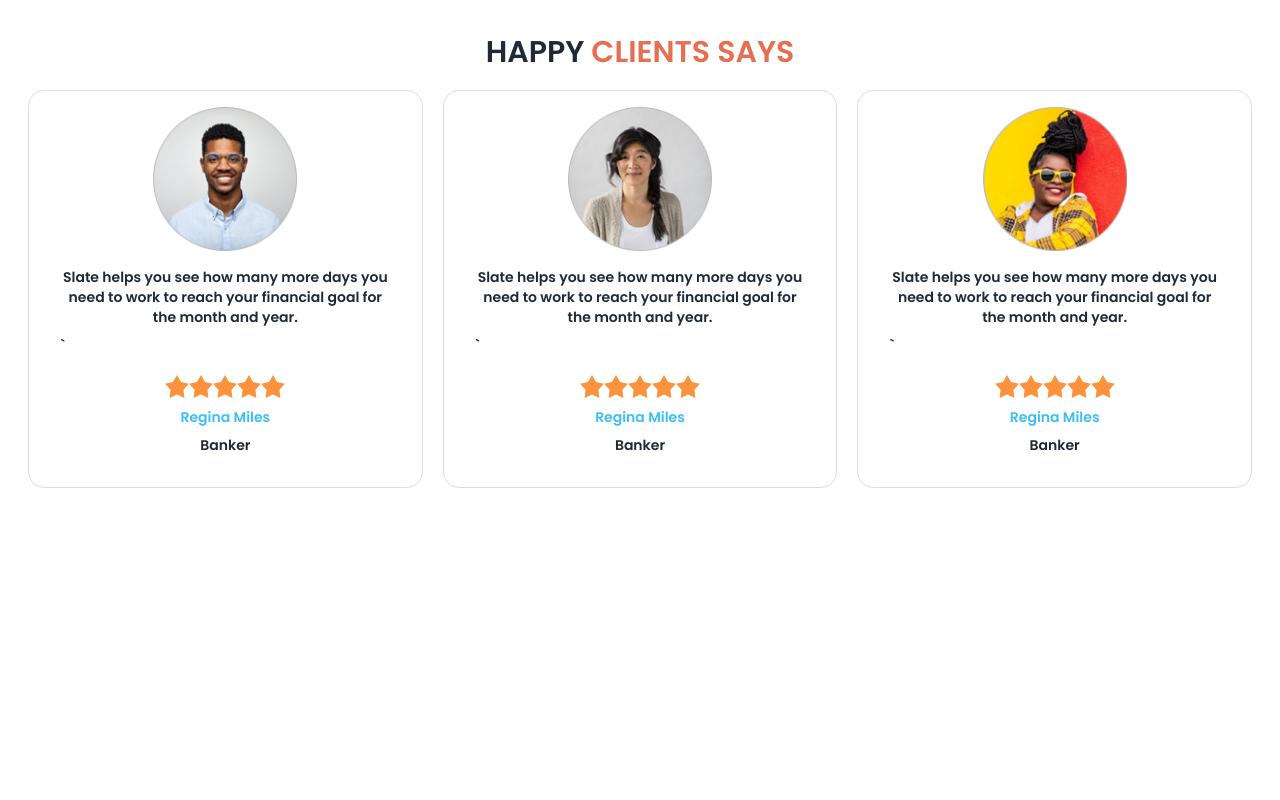
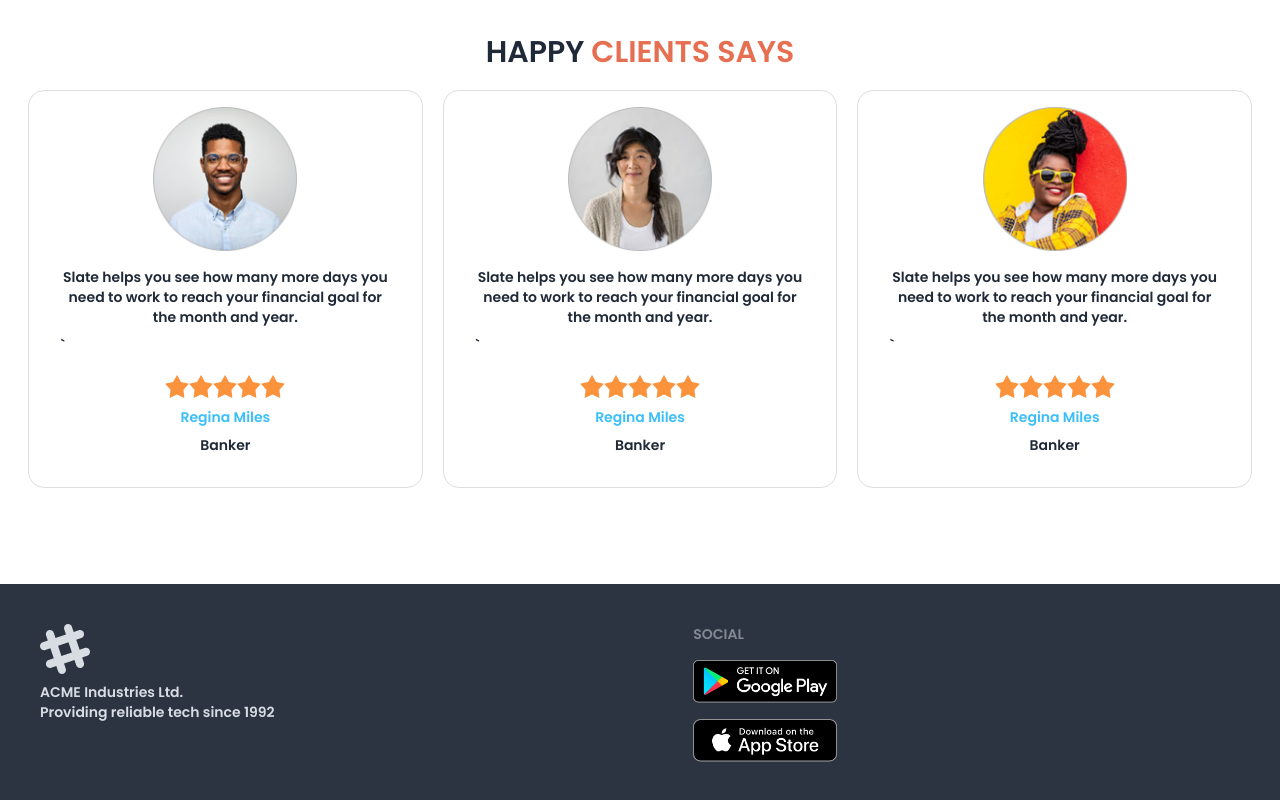
Before and after one commit to ayon121/biker-zone-website, a plain HTML site: page index.html in a window 1280 px wide. Shown: the part 1383-2183 px from the top of the page. Before the commit the page ends 1967 px from the top, so only its background shows below. Drawn offline with nearby package versions, Linux system fonts and the light colour scheme.

Commit message:
footer done

```diff
--- a/index.html
+++ b/index.html
@@ -266,9 +266,19 @@
 
         </section>
     </main>
-    <footer>
-
-    </footer>
+    <footer class="footer p-10 bg-neutral text-neutral-content">
+        <div>
+          <svg width="50" height="50" viewBox="0 0 24 24" xmlns="http://www.w3.org/2000/svg" fill-rule="evenodd" clip-rule="evenodd" class="fill-current"><path d="M22.672 15.226l-2.432.811.841 2.515c.33 1.019-.209 2.127-1.23 2.456-1.15.325-2.148-.321-2.463-1.226l-.84-2.518-5.013 1.677.84 2.517c.391 1.203-.434 2.542-1.831 2.542-.88 0-1.601-.564-1.86-1.314l-.842-2.516-2.431.809c-1.135.328-2.145-.317-2.463-1.229-.329-1.018.211-2.127 1.231-2.456l2.432-.809-1.621-4.823-2.432.808c-1.355.384-2.558-.59-2.558-1.839 0-.817.509-1.582 1.327-1.846l2.433-.809-.842-2.515c-.33-1.02.211-2.129 1.232-2.458 1.02-.329 2.13.209 2.461 1.229l.842 2.515 5.011-1.677-.839-2.517c-.403-1.238.484-2.553 1.843-2.553.819 0 1.585.509 1.85 1.326l.841 2.517 2.431-.81c1.02-.33 2.131.211 2.461 1.229.332 1.018-.21 2.126-1.23 2.456l-2.433.809 1.622 4.823 2.433-.809c1.242-.401 2.557.484 2.557 1.838 0 .819-.51 1.583-1.328 1.847m-8.992-6.428l-5.01 1.675 1.619 4.828 5.011-1.674-1.62-4.829z"></path></svg>
+          <p>ACME Industries Ltd.<br/>Providing reliable tech since 1992</p>
+        </div>
+        <div>
+          <span class="footer-title">Social</span>
+          <div class="grid grid-cols-1 gap-4">
+            <a><img src="./images/others/android.png" alt="" class="w-36"></a>
+            <a><img src="./images/others/ios.png" alt="" class="w-36"></a>
+          </div>
+        </div>
+      </footer>
 
 </body>
 </html>
```
